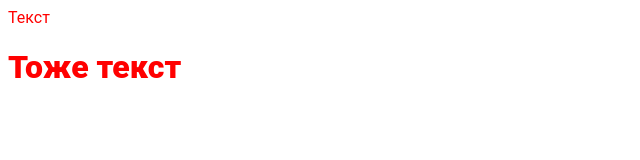
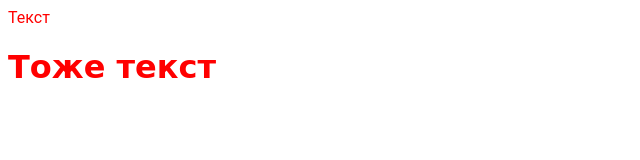
Before and after one commit to WebHeroSchool/kfgjdkgf, a plain HTML site: page index.html in a window 1280 px wide. Shown: the whole page, without its empty margins (0-640 px from the left). Drawn offline with Linux system fonts and the light colour scheme.

Commit message:
Update style.css

```diff
--- a/style.css
+++ b/style.css
@@ -10,6 +10,6 @@ html {
   font-family: 'Roboto', sans-serif;
 }
 
-head {
+h1 {
   font-family: 'Rowdies', cursive;
 }
```
